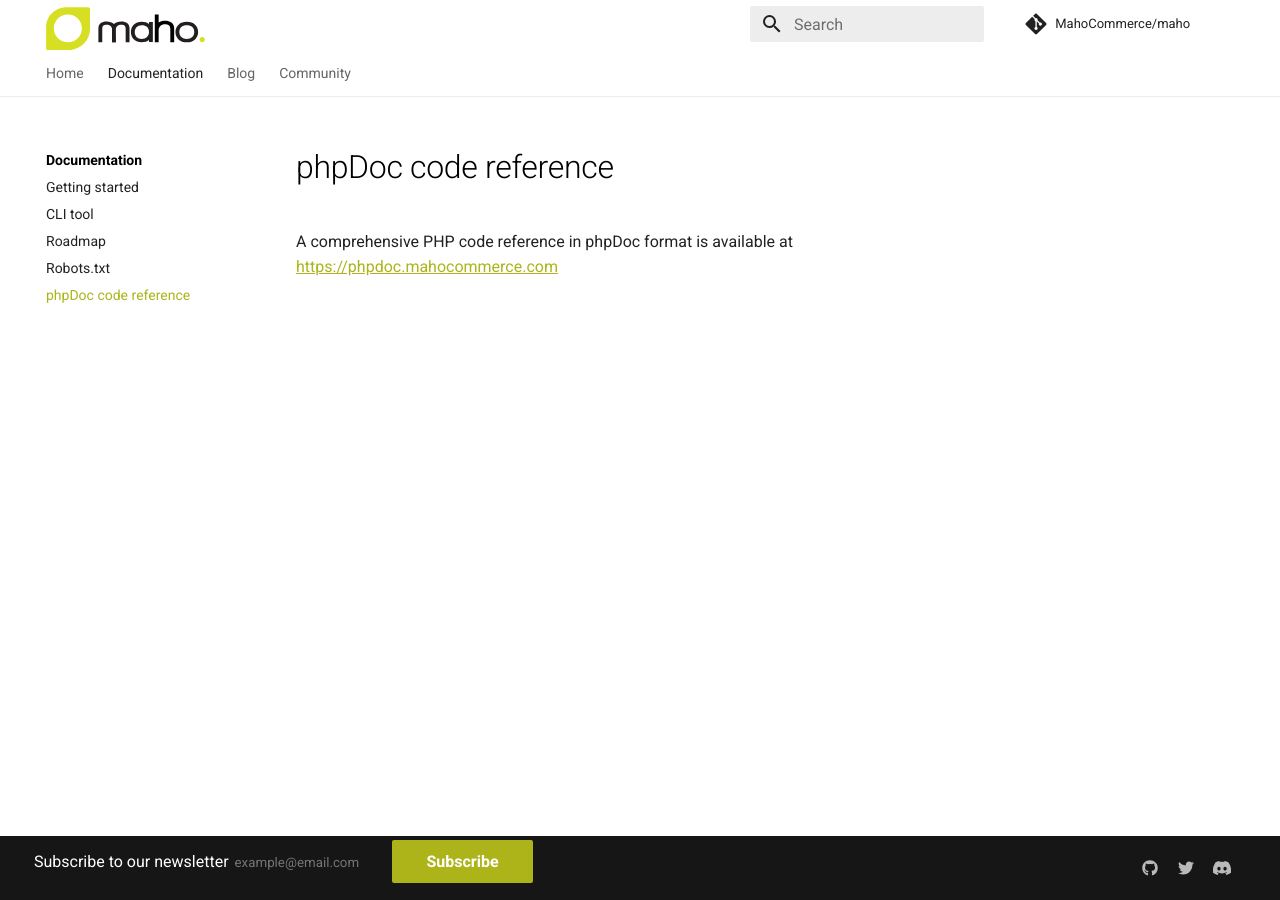
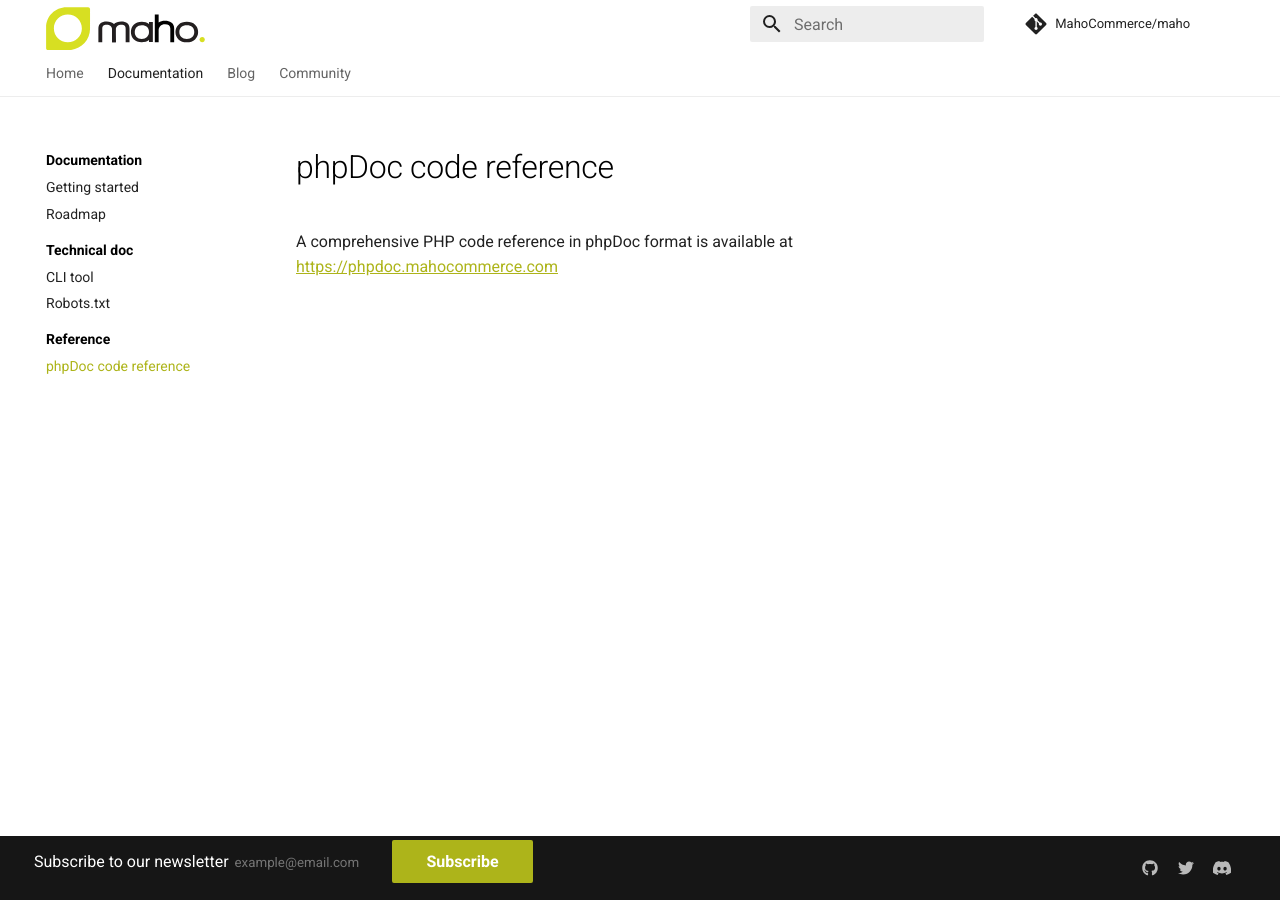
Before and after one commit to MahoCommerce/mahocommerce.com, an MkDocs documentation site: the page built from docs/code-reference.md, in a window 1280 px wide. Built offline with MkDocs 1.6.1 and Material for MkDocs 9.7.7, drawn with Linux system fonts in a browser that asks for light colours; comment, search, counter and statistics services are not loaded.

Commit message:
sections for navigation

```diff
--- a/mkdocs.yml
+++ b/mkdocs.yml
@@ -60,10 +60,12 @@ nav:
   - Home: index.md
   - Documentation:
     - Getting started: getting-started.md
-    - CLI tool: cli-tool.md
     - Roadmap: roadmap.md
-    - Robots.txt: robotstxt.md
-    - phpDoc code reference: code-reference.md
+    - Technical doc:
+      - CLI tool: cli-tool.md
+      - Robots.txt: robotstxt.md
+    - Reference:
+      - phpDoc code reference: code-reference.md
   - Blog: blog/index.md
   - Community:
       - Get Involved: community/get-involved.md
```
